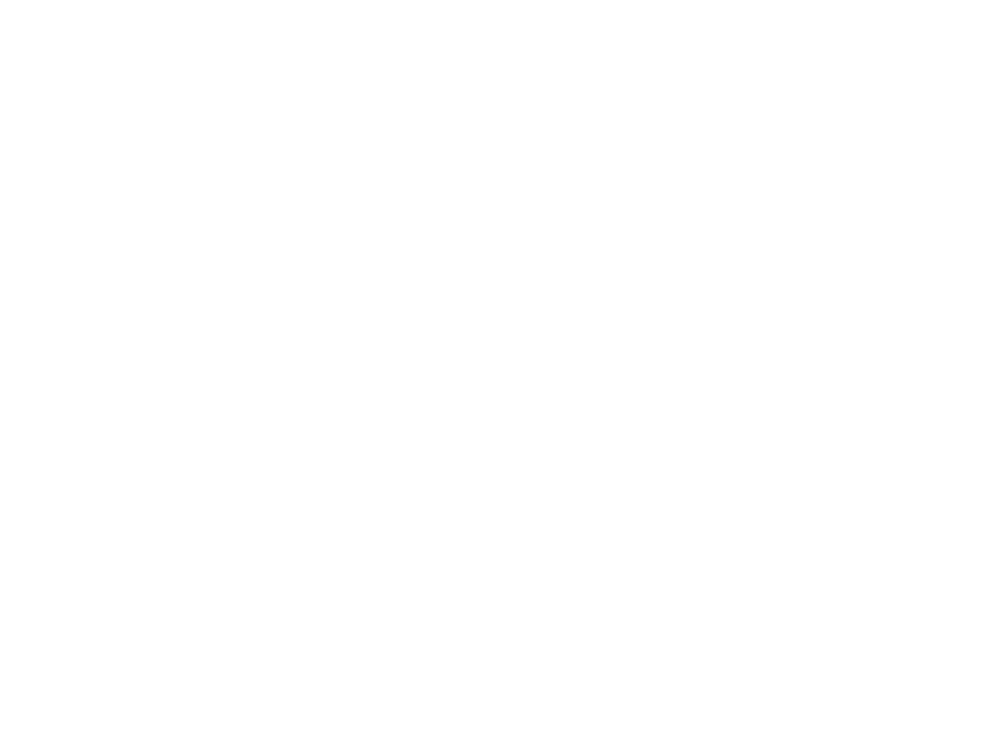
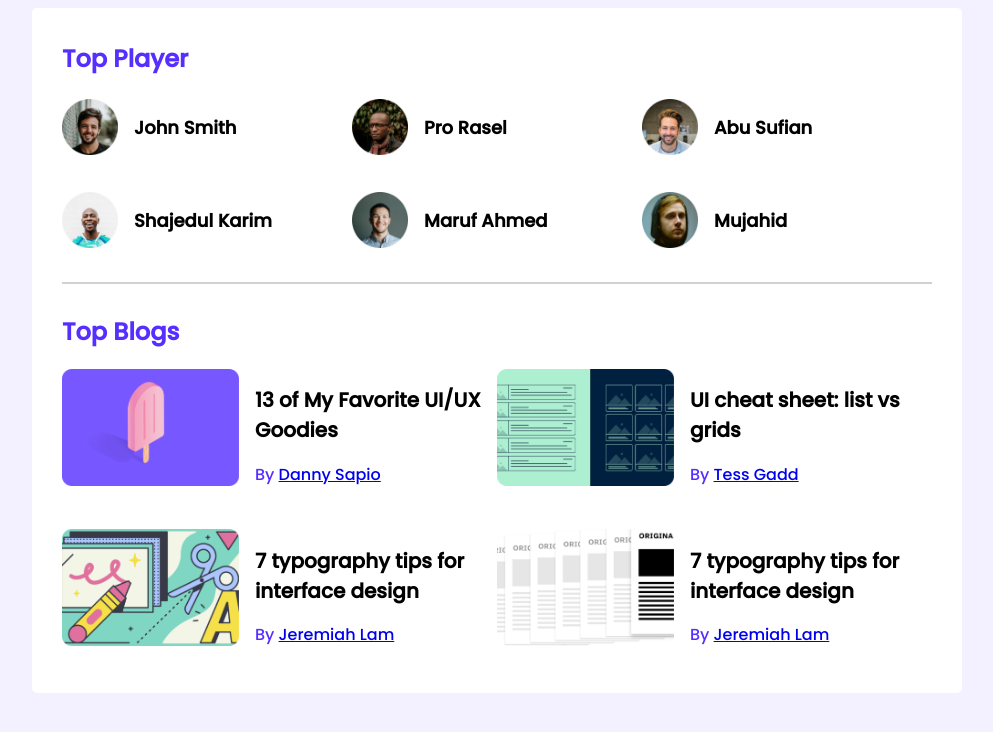
Before and after one commit to asmtanjil/leader-board-css3-repeat, a plain HTML site: page index.html in a window 1280 px wide. Shown: the whole page, without its empty margins (143-1136 px from the left). Drawn offline with Linux system fonts and the light colour scheme.

Commit message:
git commit

```diff
--- a/index.html
+++ b/index.html
@@ -5,8 +5,98 @@
   <meta http-equiv="X-UA-Compatible" content="IE=edge">
   <meta name="viewport" content="width=device-width, initial-scale=1.0">
   <title>Lader Board Repeat</title>
+  <!-- stylesheet -->
+  <link rel="stylesheet" href="styles/style.css">
 </head>
 <body>
+  <!-- header section -->
+  <header>
+    <nav></nav>
+  </header>
 
+  <!-- main section -->
+  <main>
+    <section class="container">
+      <div class="top-players">
+        <h2 class="heading-title">Top Player</h2>
+        <div class="players">
+          <div class="one-player">
+            <img src="images/players/player-1.png" alt="">
+            <h3 class="player-name">John Smith</h3>
+          </div>
+          <div class="one-player">
+            <img src="images/players/player-2.png" alt="">
+            <h3 class="player-name">Pro Rasel</h3>
+          </div>
+          <div class="one-player">
+            <img src="images/players/player-3.png" alt="">
+            <h3 class="player-name">Abu Sufian</h3>
+          </div>
+          <div class="one-player">
+            <img src="images/players/player-4.png" alt="">
+            <h3 class="player-name">Shajedul Karim</h3>
+          </div>
+          <div class="one-player">
+            <img src="images/players/player-5.png" alt="">
+            <h3 class="player-name">Maruf Ahmed</h3>
+          </div>
+          <div class="one-player">
+            <img src="images/players/player-6.png" alt="">
+            <h3 class="player-name">Mujahid</h3>
+          </div>
+        </div>
+      </div>
+      <hr>
+      <div class="top-blogs">
+        <h2 class="heading-title">Top Blogs</h2>
+        <div class="blogs">
+          <div class="blog">
+            <div class="thumbnail">
+              <img src="images/blogs/blog-1.png" alt="">
+            </div>
+            <div class="blog-detail">
+              <h2 class="blog-title">13 of My Favorite
+                UI/UX Goodies</h2>
+                <p class="blog-owner">By <a href="#">Danny Sapio</a></p>
+            </div>
+            <div class="blog-owner">
+            </div>
+          </div>
+          <div class="blog">
+            <div class="thumbnail">
+              <img src="images/blogs/blog-2.png" alt="">
+            </div>
+            <div class="blog-detail">
+              <h2 class="blog-title">UI cheat sheet:
+                list vs grids</h2>
+                <p class="blog-owner">By <a href="#">Tess Gadd</a></p>
+            </div>
+            <div class="blog-owner">
+            </div>
+          </div>
+          <div class="blog">
+            <div class="thumbnail">
+              <img src="images/blogs/blog-3.png" alt="">
+            </div>
+            <div class="blog-detail">
+              <h2 class="blog-title">7 typography tips
+                for interface design</h2>
+                <p class="blog-owner">By <a href="#"> Jeremiah Lam</a></p>
+            </div>
+          </div>
+          <div class="blog">
+            <div class="thumbnail">
+              <img src="images/blogs/blog-4.png" alt="">
+            </div>
+            <div class="blog-detail">
+              <h2 class="blog-title">7 typography tips
+                for interface design</h2>
+                <p class="blog-owner">By <a href="#"> Jeremiah Lam</a></p>
+            </div>
+          </div>
+        </div>
+      </div>
+    </section>
+  </main>
 </body>
 </html>
--- a/styles/style.css
+++ b/styles/style.css
@@ -0,0 +1,84 @@
+@import url('https://fonts.googleapis.com/css2?family=Poppins:wght@500&family=Roboto+Slab:wght@500&family=Roboto:wght@500&display=swap');
+
+/* basic Styles */
+
+
+body{
+  font-family: 'Poppins', sans-serif;
+  background-color: #F3F1FF;
+  /* font-family: 'Roboto', sans-serif; */
+  /* font-family: 'Roboto Slab', serif; */
+}
+main{
+  display: flex;
+  flex-direction: column;
+  align-items: center;
+}
+.container{
+  width: 870px;
+  background-color: #FFFFFF;
+  border-radius: 5px;
+  padding: 30px;
+}
+
+/* styles */
+.top-players{
+  margin-bottom: 30px;
+}
+.heading-title{
+  font-size: 24px;
+  color: #562EFF;
+  margin-top: 3px;
+}
+.players{
+  display: grid;
+  grid-template-columns: repeat(3, 1fr);
+  grid-row-gap: 30px;
+}
+.one-player{
+  display: flex;
+  align-items: center;
+}
+.players .one-player img{
+  width: 56px;
+  height: 56px;
+}
+.player-name{
+  margin-left: 16px;
+  font-size: 18px;
+}
+hr{
+  border: 1px solid #D1D1D1;
+}
+
+/* Blogs Styles */
+
+.top-blogs{
+  margin-top: 30px;
+}
+.blogs{
+ display: grid;
+ grid-template-columns: repeat(2, 1fr);
+ grid-row-gap: 26px;
+}
+.blog{
+ display: flex;
+}
+.thumbnail img{
+  width: 177px;
+  height: 117px;
+}
+.blog-detail{
+ margin-left: 16px;
+}
+.blog-title{
+  font-size: 20px;
+}
+.blog-owner{
+  color: #9F9F9F;
+  font-size: 16px;
+}
+.blog-owner{
+ color: #562EFF;
+ font-size: 16px;
+}
```
